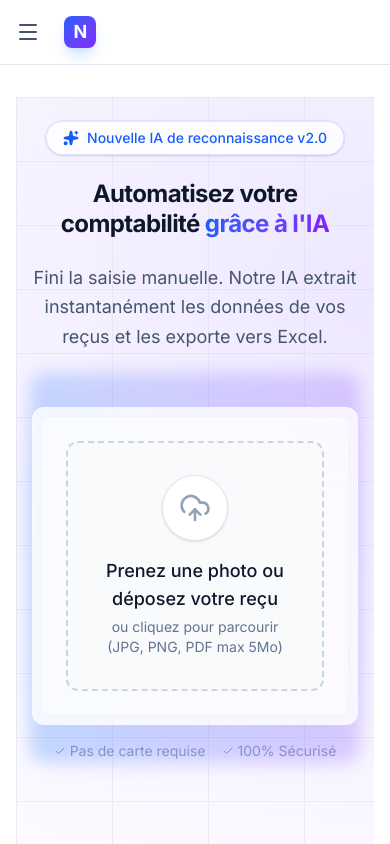
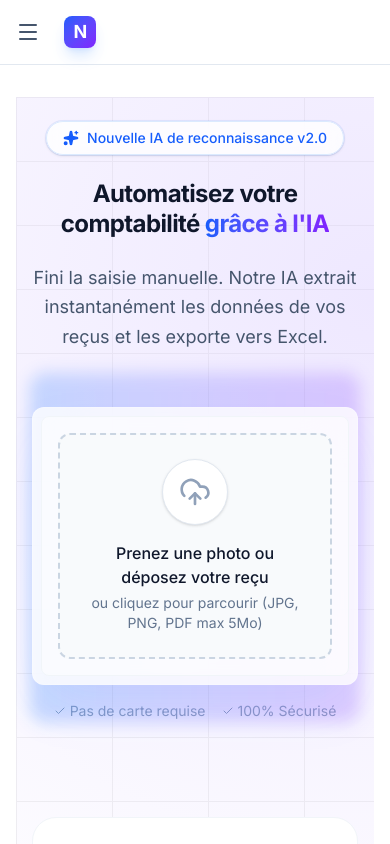
Before and after one commit to mdia12/receipt-ocr, a Next.js app: page / in a window 390 px wide. Shown: the top 844 px of the page. Built offline with nearby package versions, Linux system fonts and the light colour scheme.

Commit message:
Optimize UploadArea and Homepage for mobile devices

```diff
--- a/app/page.tsx
+++ b/app/page.tsx
@@ -39,7 +39,7 @@ export default function Home() {
         <div className="w-full max-w-3xl mx-auto pt-8 relative z-10">
           <div className="absolute -inset-0.5 bg-gradient-to-r from-blue-500 to-violet-500 rounded-2xl blur opacity-20 animate-pulse"></div>
           <div className="relative bg-white/80 backdrop-blur-xl rounded-xl border border-white/20 shadow-2xl shadow-blue-500/10 p-2">
-            <div className="bg-white/50 rounded-lg p-6 md:p-10 border border-slate-100">
+            <div className="bg-white/50 rounded-lg p-4 md:p-10 border border-slate-100">
               <UploadArea onUploadSuccess={(jobId) => router.push(`/receipts/${jobId}`)} />
             </div>
           </div>
--- a/components/UploadArea.tsx
+++ b/components/UploadArea.tsx
@@ -96,7 +96,7 @@ export default function UploadArea({ onUploadSuccess }: UploadAreaProps) {
           onDrop={handleDrop}
           onClick={() => fileInputRef.current?.click()}
           className={`
-            relative border-2 border-dashed rounded-xl p-8 transition-all cursor-pointer
+            relative border-2 border-dashed rounded-xl p-6 md:p-8 transition-all cursor-pointer
             flex flex-col items-center justify-center text-center space-y-4
             ${isDragging
               ? "border-blue-500 bg-blue-50"
@@ -116,7 +116,7 @@ export default function UploadArea({ onUploadSuccess }: UploadAreaProps) {
             <UploadCloud className={`w-8 h-8 ${isDragging ? "text-blue-600" : "text-slate-400"}`} />
           </div>
           <div>
-            <p className="text-lg font-medium text-slate-900">
+            <p className="text-base md:text-lg font-medium text-slate-900">
               {isDragging ? "Déposez le fichier ici" : "Prenez une photo ou déposez votre reçu"}
             </p>
             <p className="text-sm text-slate-500 mt-1">
@@ -125,20 +125,20 @@ export default function UploadArea({ onUploadSuccess }: UploadAreaProps) {
           </div>
         </div>
       ) : (
-        <div className="bg-white border border-slate-200 rounded-xl p-6 shadow-sm">
+        <div className="bg-white border border-slate-200 rounded-xl p-4 md:p-6 shadow-sm">
           <div className="flex items-center justify-between mb-6">
-            <div className="flex items-center gap-3">
-              <div className="p-2 bg-blue-50 rounded-lg">
+            <div className="flex items-center gap-3 overflow-hidden">
+              <div className="p-2 bg-blue-50 rounded-lg flex-shrink-0">
                 <FileIcon className="w-6 h-6 text-blue-600" />
               </div>
-              <div>
-                <p className="font-medium text-slate-900">{file.name}</p>
+              <div className="min-w-0">
+                <p className="font-medium text-slate-900 truncate">{file.name}</p>
                 <p className="text-xs text-slate-500">{(file.size / 1024).toFixed(1)} KB</p>
               </div>
             </div>
             <button
               onClick={() => setFile(null)}
-              className="p-1 hover:bg-slate-100 rounded-full text-slate-400 hover:text-slate-600"
+              className="p-1 hover:bg-slate-100 rounded-full text-slate-400 hover:text-slate-600 flex-shrink-0 ml-2"
               disabled={isUploading}
             >
               <X className="w-5 h-5" />
```
